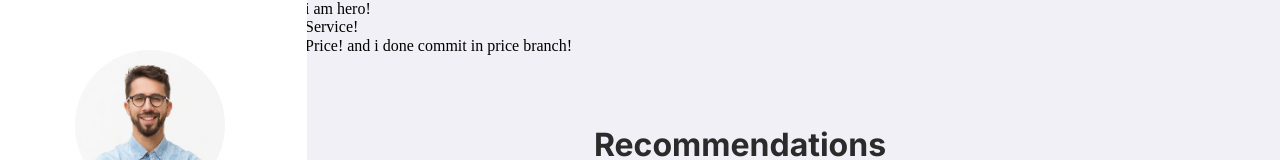
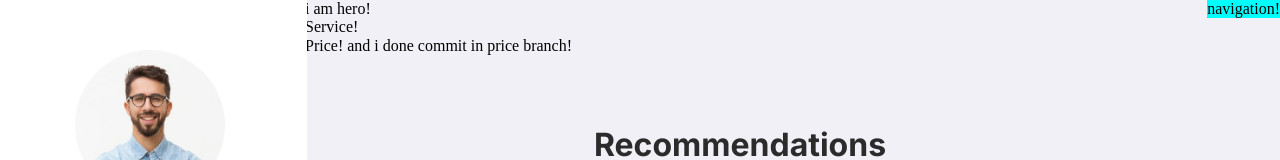
Before and after one commit to Enigma2017/portfolio-teamwork, a React (Vite) app: page / in a window 1280 px wide. Shown: the top 160 px of the page. Built offline with nearby package versions, Linux system fonts and the light colour scheme.

Commit message:
fixed nav-sidebar

```diff
--- a/src/main.jsx
+++ b/src/main.jsx
@@ -1,8 +1,8 @@
 import React from 'react'
 import ReactDOM from 'react-dom/client'
 
+import InfoSidebar from './shared/info_sidebar'
 import NavigationSidebar from './shared/navigation_sidebar'
-import InfoSidebar from './shared/info_sidebar'
 
 import Hero from './sections/hero'
 import Service from './sections/services'
@@ -38,7 +38,7 @@ ReactDOM.createRoot(document.getElementById('root')).render(
         <Footer />
       </main>
       <nav>
-          <NavigationSidebar/>
+        <NavigationSidebar/>
       </nav>
     </div>
   </React.StrictMode>,
--- /dev/null
+++ b/src/shared/navigation_sidebar.jsx
@@ -0,0 +1,10 @@
+function NavigationSidebar() {
+
+  return (
+    <div className="navigation">
+      navigation!
+    </div>
+  );
+}
+
+export default NavigationSidebar;
```
